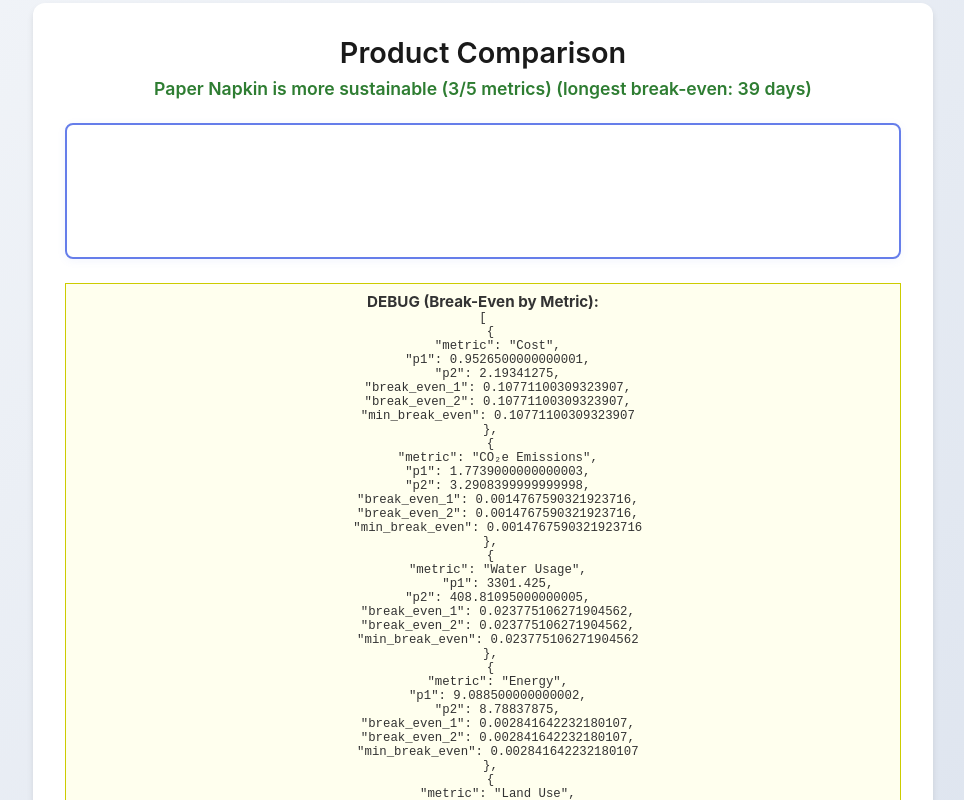
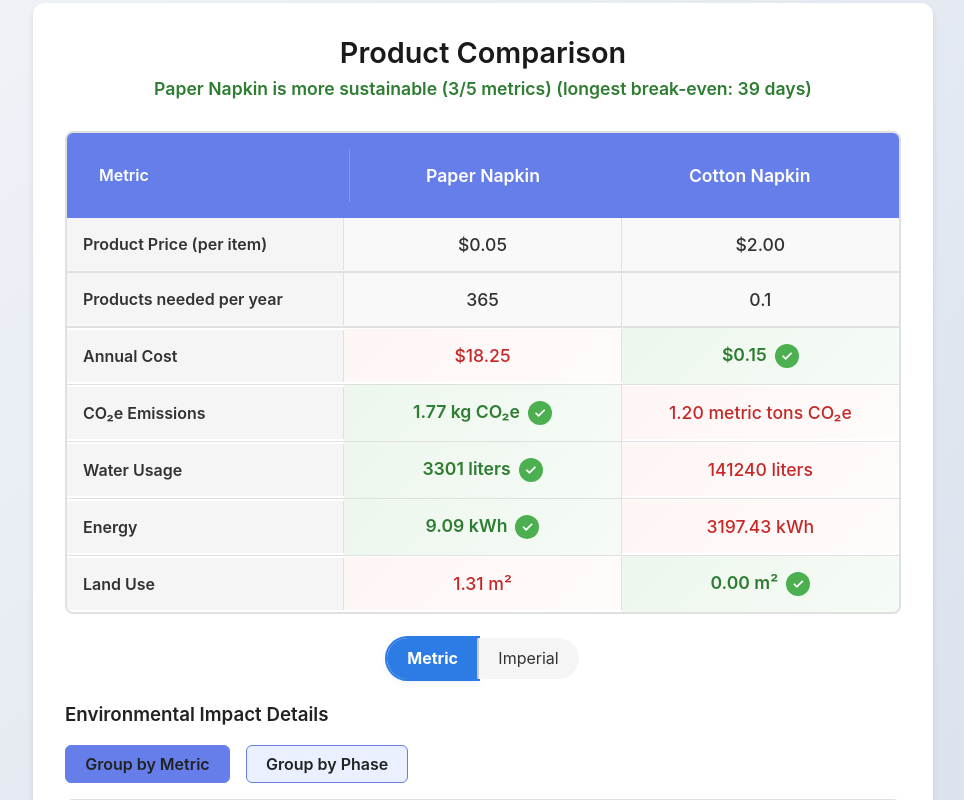
Before and after one commit to dylanpavelko/the_full_price_frameworks, a React (Vite) app in the folder frontend/: page /posts/paper-vs-cotton-napkins in a window 1280 px wide. Shown: the part 480-1280 px from the top of the page, without its empty margins (157-1121 px from the left). Built offline with nearby package versions, Linux system fonts and the light colour scheme.

Commit message:
decent looking comparison view

```diff
--- a/frontend/src/components/ComparisonView.jsx
+++ b/frontend/src/components/ComparisonView.jsx
@@ -343,7 +343,7 @@ export function ComparisonView({ product1, product2 }) {
   return (
 
     <div className="comparison">
-      {/* Header, break-even, debug */}
+      {/* Header, break-even (no debug) */}
       <div className="comparison__header">
         <h2>Product Comparison</h2>
         <p className="comparison__winner-text">
@@ -353,17 +353,7 @@ export function ComparisonView({ product1, product2 }) {
             ? `${product2.name} is more sustainable (${wins.product2}/${Object.keys(comparisons).length} metrics)${breakEvenText}`
             : `It's a tie - both products have pros and cons${breakEvenText}`}
         </p>
-        {breakEvenDisplay.length > 0 && (
-          <div className="comparison__breakeven-section">
-            <strong>Time to Break-Even by Metric:</strong>
-            {breakEvenDisplay}
-          </div>
-        )}
-        {/* DEBUG: Show raw break-even calculation for all metrics */}
-        <div style={{background:'#ffe',color:'#333',padding:'0.5rem',margin:'1rem 0',fontSize:'0.95em',border:'1px solid #cc0'}}>
-          <strong>DEBUG (Break-Even by Metric):</strong>
-          <pre style={{margin:0}}>{JSON.stringify(debugBreakEvens, null, 2)}</pre>
-        </div>
+        {/* Removed break-even section as requested */}
       </div>
 
       {/* SUMMARY TABLE */}
```
